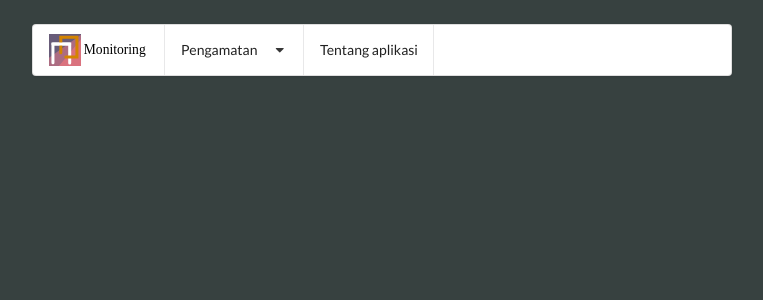
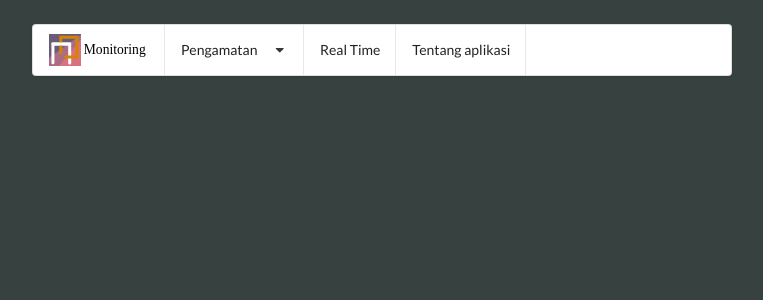
Before and after one commit to akbarpn136/monitoring-dj, a Django app: page /monitor/1/ in a window 1280 px wide. Shown: the top 300 px of the page, without its empty margins (258-1021 px from the left). Run offline with Django 3.2, Linux system fonts and the light colour scheme; data that the repository does not hold is empty.

Commit message:
menambahkan tautan untuk jenis grafik realtime

```diff
--- a/templates/master/base.html
+++ b/templates/master/base.html
@@ -30,6 +30,7 @@
                     </div>
 
                     <a id="browse" class="item">Pengamatan <i class="dropdown icon"></i></a>
+                    <a id="rlt" class="item">Real Time</a>
                     <a id="about" class="item">Tentang aplikasi</a>
                     <div class="ui fluid popup bottom left transition hidden">
                         <div class="ui four column relaxed equal height divided grid">
```
